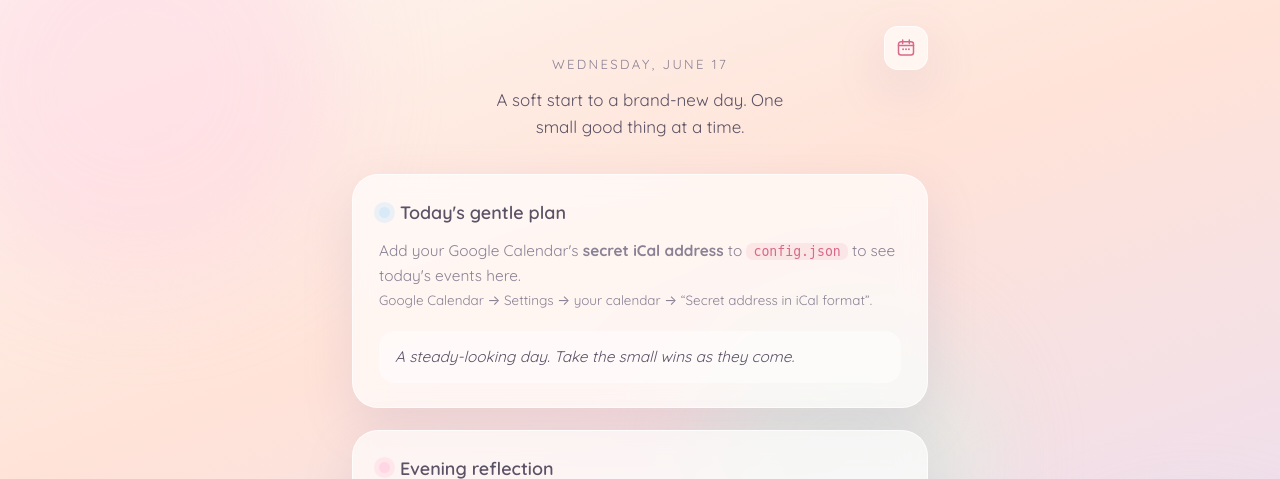
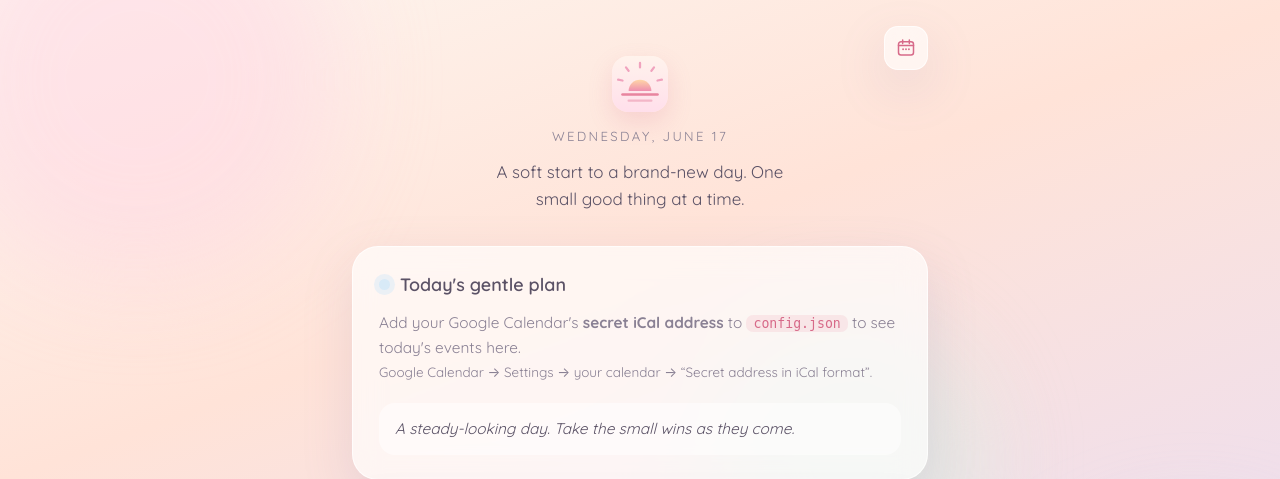
Before and after one commit to majjuuu/morning-checkin, a Flask app: page / in a window 1280 px wide. Shown: the top 479 px of the page. Run offline with Flask 3, Linux system fonts and the light colour scheme.

Commit message:
Add sunrise logo and favicon
- New pastel sunrise icon (static/icon.svg) used as favicon (SVG + PNG fallbacks + apple-touch-icon) and a logo mark in the page header on both pages
- Logo added to the README header

Co-Authored-By: Claude Opus 4.8 <noreply@anthropic.com>

```diff
--- a/static/style.css
+++ b/static/style.css
@@ -64,6 +64,12 @@ body {
 
 /* hero */
 .hero { text-align: center; margin-bottom: 34px; }
+.logo {
+  display: block;
+  margin: 0 auto 16px;
+  border-radius: 16px;
+  box-shadow: 0 10px 24px rgba(215, 106, 137, 0.18);
+}
 .date {
   font-size: 0.82rem;
   letter-spacing: 0.18em;
--- a/templates/calendar.html
+++ b/templates/calendar.html
@@ -4,6 +4,10 @@
   <meta charset="UTF-8" />
   <meta name="viewport" content="width=device-width, initial-scale=1.0" />
   <title>Your Check-ins · Calendar</title>
+  <link rel="icon" type="image/svg+xml" href="{{ url_for('static', filename='icon.svg') }}" />
+  <link rel="icon" type="image/png" sizes="32x32" href="{{ url_for('static', filename='favicon-32.png') }}" />
+  <link rel="apple-touch-icon" href="{{ url_for('static', filename='apple-touch-icon.png') }}" />
+  <meta name="theme-color" content="#ffe3d8" />
   <link rel="preconnect" href="https://fonts.googleapis.com" />
   <link rel="preconnect" href="https://fonts.gstatic.com" crossorigin />
   <link href="https://fonts.googleapis.com/css2?family=Quicksand:wght@400;500;600;700&family=Fraunces:ital,opsz,wght@1,9..144,400;1,9..144,500&display=swap" rel="stylesheet" />
--- a/templates/index.html
+++ b/templates/index.html
@@ -4,6 +4,10 @@
   <meta charset="UTF-8" />
   <meta name="viewport" content="width=device-width, initial-scale=1.0" />
   <title>Morning Check-in</title>
+  <link rel="icon" type="image/svg+xml" href="{{ url_for('static', filename='icon.svg') }}" />
+  <link rel="icon" type="image/png" sizes="32x32" href="{{ url_for('static', filename='favicon-32.png') }}" />
+  <link rel="apple-touch-icon" href="{{ url_for('static', filename='apple-touch-icon.png') }}" />
+  <meta name="theme-color" content="#ffe3d8" />
   <link rel="preconnect" href="https://fonts.googleapis.com" />
   <link rel="preconnect" href="https://fonts.gstatic.com" crossorigin />
   <link href="https://fonts.googleapis.com/css2?family=Quicksand:wght@400;500;600;700&family=Fraunces:ital,opsz,wght@1,9..144,400;1,9..144,500&display=swap" rel="stylesheet" />
@@ -28,6 +32,7 @@
     </a>
 
     <header class="hero">
+      <img class="logo" src="{{ url_for('static', filename='icon.svg') }}" alt="" width="56" height="56" />
       <p class="date">{{ date_pretty }}</p>
       <h1 class="greeting">
         {% if display_name %}Good morning, {{ display_name }}.{% endif %}
```
Also changed, not shown: README.md, static/apple-touch-icon.png (added), static/favicon-32.png (added), static/icon-512.png (added), static/icon.svg (added).
